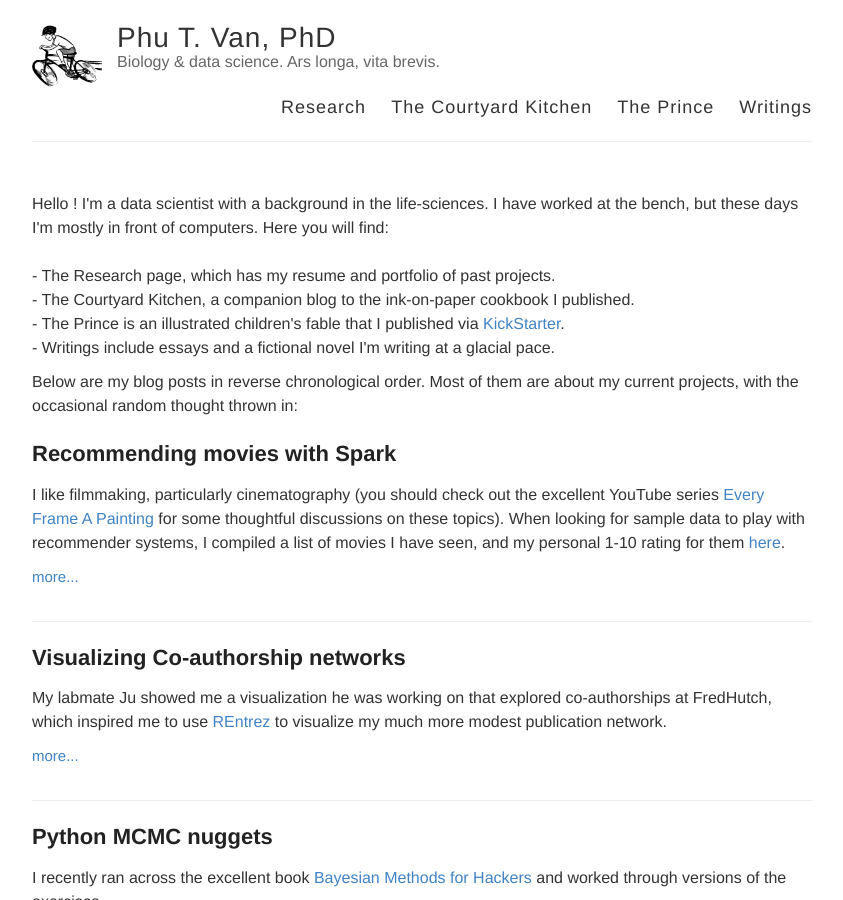
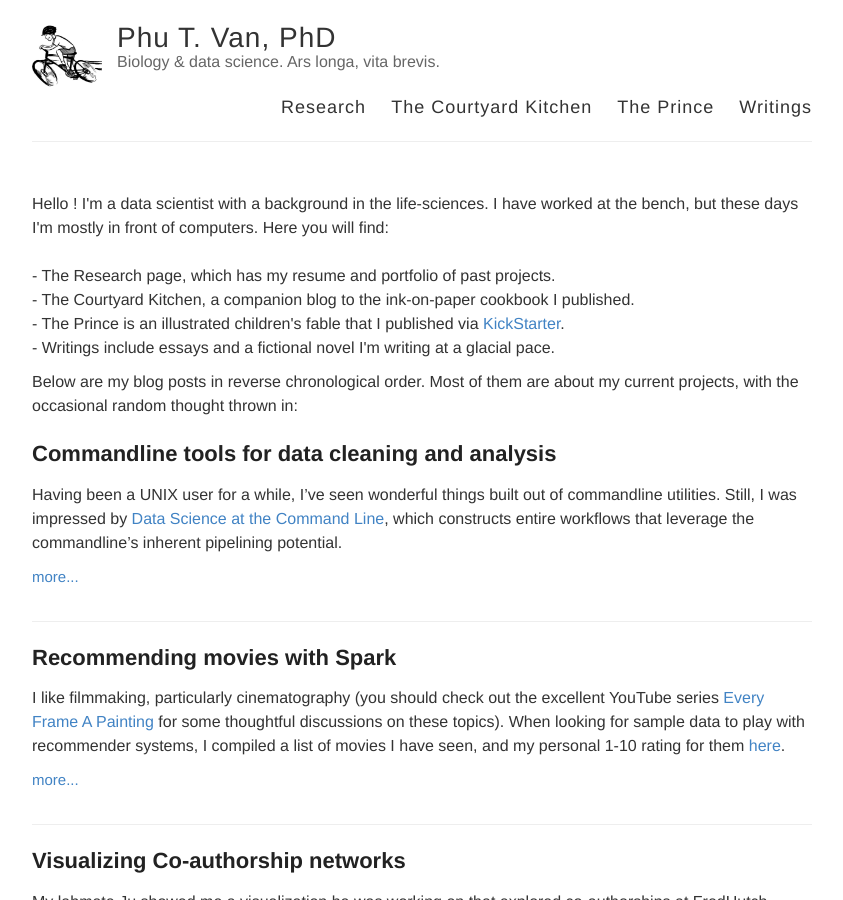
Before and after one commit to ptvan/ptvan.github.io, a Jekyll site: the page built from index.html, in a window 1280 px wide and 900 px high. Shown: the whole window, without its empty margins (218-1061 px from the left). Built offline with Jekyll 4.4.1, drawn with Linux system fonts in a browser that asks for light colours; some of the changed lines change nothing that is shown.

Commit message:
added post on Data Science at the Command Line

````diff
--- /dev/null
+++ b/_posts/2019-11-02-command-line-tools.md
@@ -0,0 +1,16 @@
+---
+layout: post
+title: Commandline tools for data cleaning and analysis
+---
+
+Having been a UNIX user for a while, I've seen wonderful things built out of commandline utilities. Still, I was impressed by [Data Science at the Command Line](https://www.datascienceatthecommandline.com), which constructs entire workflows that leverage the commandline's inherent pipelining potential.
+
+While I'm familiar with many of the tools mentioned in the book (`awk`, `sed`, `tr`, `wc`, bash one-liners using conditionals), I have not heard of [Vagrant](https://www.vagrantup.com/docs/cli/) and was only vaguely aware of csvkit's [extensive capabilities](https://source.opennews.org/articles/eleven-awesome-things-you-can-do-csvkit/). I like it when tools stay true to the UNIX ethos of "do one thing, do it well"*, but it's nice to have a comprehensive toolkit for a well-defined task. Not re-inventing the wheel is a noble goal to strive for.
+
+Increasing in complexity, the book also covers [Drake](https://github.com/Factual/drake), "GNU make for data", then onto visualization. I have to admit, I'm a little less convinced about using commandline tools to visualize data. Sure, [ImageMagick](https://imagemagick.org) is very powerful and have saved me tons of time processing images in batch mode, but calling ```tee some_exploratory_plot.png | display``` everytime seems a little tedious to me, but that's just **my** opinion.
+
+Finally, the author covered [Weka](https://www.cs.waikato.ac.nz/ml/weka/), a Java-based tool for clustering/regression and [BigML](https://bigml.com/) for machine-learning, sprinkling in tips for using `parallel` along the way.
+
+Overall, I think `Data Science at the Command Line` is a useful guide for practicing data folks, and the author should be commended.
+
+* _maybe I'm old and cranky_
````
Also changed, not shown: _posts/2019-10-19-movie-recommender-systems.md (line endings or trailing spaces).
